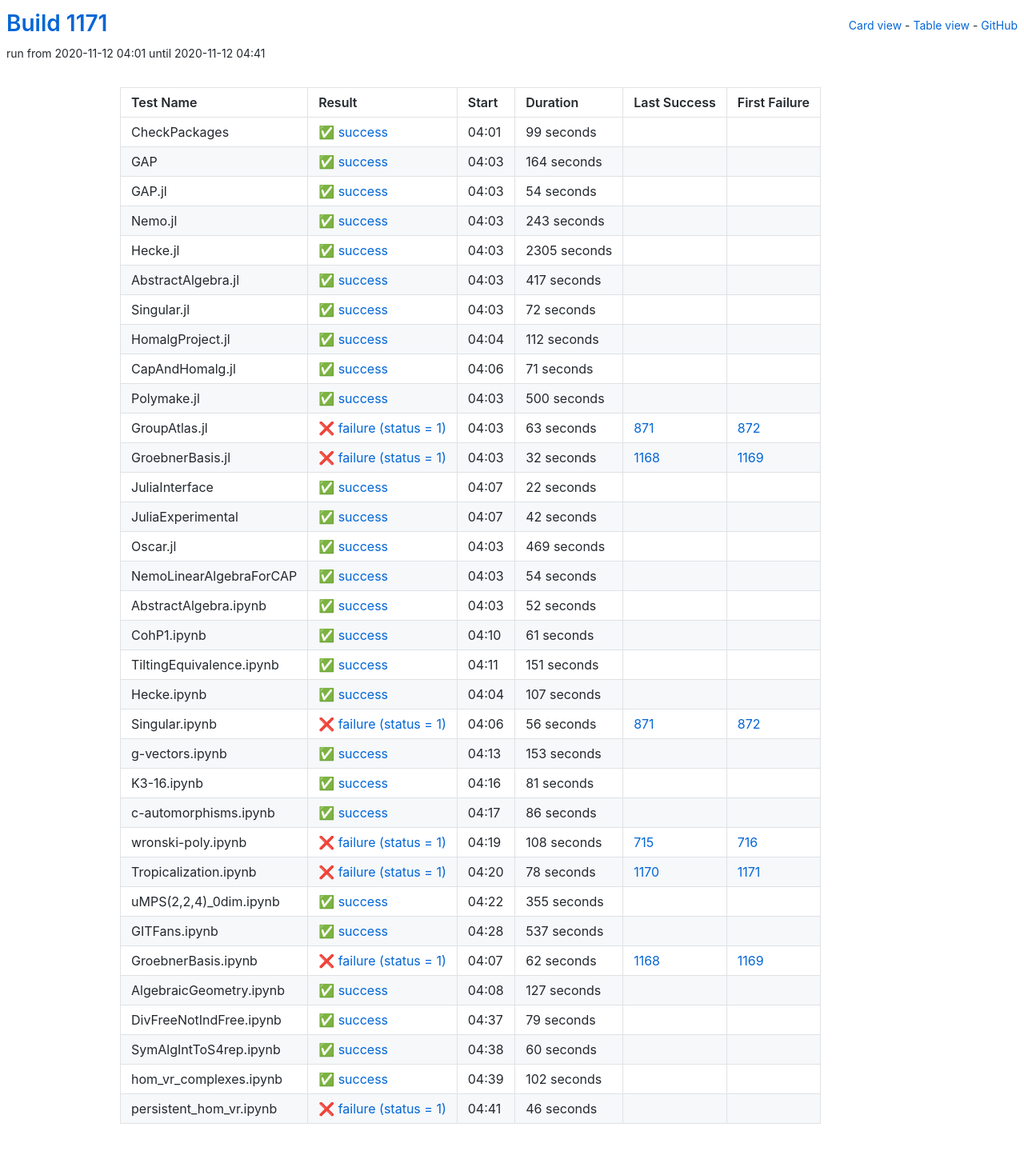
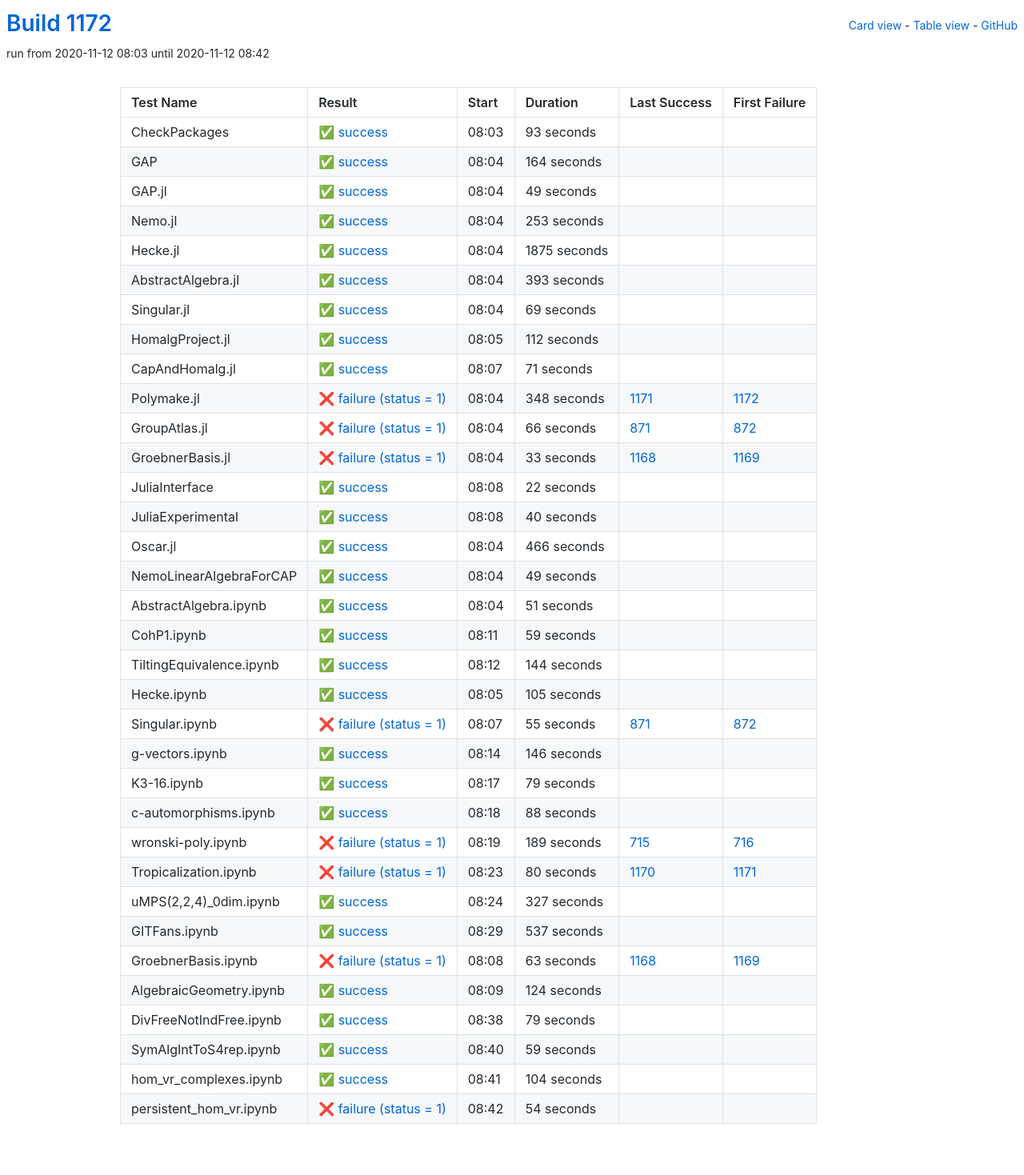
Before and after one commit to oscar-system/oscar-ci-status-stable, a Jekyll site: the page built from table.html, in a window 1280 px wide. Shown: the whole page at 80% size. Built offline with Jekyll 4.4.1, drawn with Linux system fonts in a browser that asks for light colours.

Commit message:
Build #1172

```diff
--- a/_data/ci.yml
+++ b/_data/ci.yml
@@ -1,6 +1,6 @@
 ---
-build: 1171
-build_url: https://oscarci.mathematik.uni-kl.de/job/oscar-stable/1171/
+build: 1172
+build_url: https://oscarci.mathematik.uni-kl.de/job/oscar-stable/1172/
 job: oscar-stable
 organization: oscar-system
 repo: oscar-ci-status-stable
@@ -8,20 +8,20 @@ repourl: https://github.com/oscar-system/oscar-ci-status-stable
 tests:
 - name: CheckPackages
   id: checkpackages
-  log: https://oscarci.mathematik.uni-kl.de/job/oscar-stable/1171/artifact/logs/build-1171/CheckPackages.log
-  start: 2020-11-12 04:01
+  log: https://oscarci.mathematik.uni-kl.de/job/oscar-stable/1172/artifact/logs/build-1172/CheckPackages.log
+  start: 2020-11-12 08:03
   success: true
   exitcode: 0
   status: success
-  duration: 99
+  duration: 93
   last_success: false
   last_success_url:
   first_failure: false
   first_failure_url:
 - name: GAP
   id: gap
-  log: https://oscarci.mathematik.uni-kl.de/job/oscar-stable/1171/artifact/logs/build-1171/GAP.log
-  start: 2020-11-12 04:03
+  log: https://oscarci.mathematik.uni-kl.de/job/oscar-stable/1172/artifact/logs/build-1172/GAP.log
+  start: 2020-11-12 08:04
   success: true
   exitcode: 0
   status: success
@@ -32,68 +32,68 @@ tests:
   first_failure_url:
 - name: GAP.jl
   id: gap-jl
-  log: https://oscarci.mathematik.uni-kl.de/job/oscar-stable/1171/artifact/logs/build-1171/GAP.jl.log
-  start: 2020-11-12 04:03
+  log: https://oscarci.mathematik.uni-kl.de/job/oscar-stable/1172/artifact/logs/build-1172/GAP.jl.log
+  start: 2020-11-12 08:04
   success: true
   exitcode: 0
   status: success
-  duration: 54
+  duration: 49
   last_success: false
   last_success_url:
   first_failure: false
   first_failure_url:
 - name: Nemo.jl
   id: nemo-jl
-  log: https://oscarci.mathematik.uni-kl.de/job/oscar-stable/1171/artifact/logs/build-1171/Nemo.jl.log
-  start: 2020-11-12 04:03
+  log: https://oscarci.mathematik.uni-kl.de/job/oscar-stable/1172/artifact/logs/build-1172/Nemo.jl.log
+  start: 2020-11-12 08:04
   success: true
   exitcode: 0
   status: success
-  duration: 243
+  duration: 253
   last_success: false
   last_success_url:
   first_failure: false
   first_failure_url:
 - name: Hecke.jl
   id: hecke-jl
-  log: https://oscarci.mathematik.uni-kl.de/job/oscar-stable/1171/artifact/logs/build-1171/Hecke.jl.log
-  start: 2020-11-12 04:03
+  log: https://oscarci.mathematik.uni-kl.de/job/oscar-stable/1172/artifact/logs/build-1172/Hecke.jl.log
+  start: 2020-11-12 08:04
   success: true
   exitcode: 0
   status: success
-  duration: 2305
+  duration: 1875
   last_success: false
   last_success_url:
   first_failure: false
   first_failure_url:
 - name: AbstractAlgebra.jl
   id: abstractalgebra-jl
-  log: https://oscarci.mathematik.uni-kl.de/job/oscar-stable/1171/artifact/logs/build-1171/AbstractAlgebra.jl.log
-  start: 2020-11-12 04:03
+  log: https://oscarci.mathematik.uni-kl.de/job/oscar-stable/1172/artifact/logs/build-1172/AbstractAlgebra.jl.log
+  start: 2020-11-12 08:04
   success: true
   exitcode: 0
   status: success
-  duration: 417
+  duration: 393
   last_success: false
   last_success_url:
   first_failure: false
   first_failure_url:
 - name: Singular.jl
   id: singular-jl
-  log: https://oscarci.mathematik.uni-kl.de/job/oscar-stable/1171/artifact/logs/build-1171/Singular.jl.log
-  start: 2020-11-12 04:03
+  log: https://oscarci.mathematik.uni-kl.de/job/oscar-stable/1172/artifact/logs/build-1172/Singular.jl.log
+  start: 2020-11-12 08:04
   success: true
   exitcode: 0
   status: success
-  duration: 72
+  duration: 69
   last_success: false
   last_success_url:
   first_failure: false
   first_failure_url:
 - name: HomalgProject.jl
   id: homalgproject-jl
-  log: https://oscarci.mathematik.uni-kl.de/job/oscar-stable/1171/artifact/logs/build-1171/HomalgProject.jl.log
-  start: 2020-11-12 04:04
+  log: https://oscarci.mathematik.uni-kl.de/job/oscar-stable/1172/artifact/logs/build-1172/HomalgProject.jl.log
+  start: 2020-11-12 08:05
   success: true
   exitcode: 0
   status: success
@@ -104,8 +104,8 @@ tests:
   first_failure_url:
 - name: CapAndHomalg.jl
   id: capandhomalg-jl
-  log: https://oscarci.mathematik.uni-kl.de/job/oscar-stable/1171/artifact/logs/build-1171/CapAndHomalg.jl.log
-  start: 2020-11-12 04:06
+  log: https://oscarci.mathematik.uni-kl.de/job/oscar-stable/1172/artifact/logs/build-1172/CapAndHomalg.jl.log
+  start: 2020-11-12 08:07
   success: true
   exitcode: 0
   status: success
@@ -116,44 +116,44 @@ tests:
   first_failure_url:
 - name: Polymake.jl
   id: polymake-jl
-  log: https://oscarci.mathematik.uni-kl.de/job/oscar-stable/1171/artifact/logs/build-1171/Polymake.jl.log
-  start: 2020-11-12 04:03
-  success: true
-  exitcode: 0
-  status: success
-  duration: 500
-  last_success: false
-  last_success_url:
-  first_failure: false
-  first_failure_url:
-- name: GroupAtlas.jl
-  id: groupatlas-jl
-  log: https://oscarci.mathematik.uni-kl.de/job/oscar-stable/1171/artifact/logs/build-1171/GroupAtlas.jl.log
-  start: 2020-11-12 04:03
+  log: https://oscarci.mathematik.uni-kl.de/job/oscar-stable/1172/artifact/logs/build-1172/Polymake.jl.log
+  start: 2020-11-12 08:04
   success: false
   exitcode: 1
   status: failure
-  duration: 63
+  duration: 348
+  last_success: 1171
+  last_success_url: https://oscarci.mathematik.uni-kl.de/job/oscar-stable/1171/
+  first_failure: 1172
+  first_failure_url: https://oscarci.mathematik.uni-kl.de/job/oscar-stable/1172/
+- name: GroupAtlas.jl
+  id: groupatlas-jl
+  log: https://oscarci.mathematik.uni-kl.de/job/oscar-stable/1172/artifact/logs/build-1172/GroupAtlas.jl.log
+  start: 2020-11-12 08:04
+  success: false
+  exitcode: 1
+  status: failure
+  duration: 66
   last_success: 871
   last_success_url: https://oscarci.mathematik.uni-kl.de/job/oscar-stable/871/
   first_failure: 872
   first_failure_url: https://oscarci.mathematik.uni-kl.de/job/oscar-stable/872/
 - name: GroebnerBasis.jl
   id: groebnerbasis-jl
-  log: https://oscarci.mathematik.uni-kl.de/job/oscar-stable/1171/artifact/logs/build-1171/GroebnerBasis.jl.log
-  start: 2020-11-12 04:03
+  log: https://oscarci.mathematik.uni-kl.de/job/oscar-stable/1172/artifact/logs/build-1172/GroebnerBasis.jl.log
+  start: 2020-11-12 08:04
   success: false
   exitcode: 1
   status: failure
-  duration: 32
+  duration: 33
   last_success: 1168
   last_success_url: https://oscarci.mathematik.uni-kl.de/job/oscar-stable/1168/
   first_failure: 1169
   first_failure_url: https://oscarci.mathematik.uni-kl.de/job/oscar-stable/1169/
 - name: JuliaInterface
   id: juliainterface
-  log: https://oscarci.mathematik.uni-kl.de/job/oscar-stable/1171/artifact/logs/build-1171/JuliaInterface.log
-  start: 2020-11-12 04:07
+  log: https://oscarci.mathematik.uni-kl.de/job/oscar-stable/1172/artifact/logs/build-1172/JuliaInterface.log
+  start: 2020-11-12 08:08
   success: true
   exitcode: 0
   status: success
@@ -164,176 +164,176 @@ tests:
   first_failure_url:
 - name: JuliaExperimental
   id: juliaexperimental
-  log: https://oscarci.mathematik.uni-kl.de/job/oscar-stable/1171/artifact/logs/build-1171/JuliaExperimental.log
-  start: 2020-11-12 04:07
+  log: https://oscarci.mathematik.uni-kl.de/job/oscar-stable/1172/artifact/logs/build-1172/JuliaExperimental.log
+  start: 2020-11-12 08:08
   success: true
   exitcode: 0
   status: success
-  duration: 42
+  duration: 40
   last_success: false
   last_success_url:
   first_failure: false
   first_failure_url:
 - name: Oscar.jl
   id: oscar-jl
-  log: https://oscarci.mathematik.uni-kl.de/job/oscar-stable/1171/artifact/logs/build-1171/Oscar.jl.log
-  start: 2020-11-12 04:03
+  log: https://oscarci.mathematik.uni-kl.de/job/oscar-stable/1172/artifact/logs/build-1172/Oscar.jl.log
+  start: 2020-11-12 08:04
   success: true
   exitcode: 0
   status: success
-  duration: 469
+  duration: 466
   last_success: false
   last_success_url:
   first_failure: false
   first_failure_url:
 - name: NemoLinearAlgebraForCAP
   id: nemolinearalgebraforcap
-  log: https://oscarci.mathematik.uni-kl.de/job/oscar-stable/1171/artifact/logs/build-1171/NemoLinearAlgebraForCAP.log
-  start: 2020-11-12 04:03
+  log: https://oscarci.mathematik.uni-kl.de/job/oscar-stable/1172/artifact/logs/build-1172/NemoLinearAlgebraForCAP.log
+  start: 2020-11-12 08:04
   success: true
   exitcode: 0
   status: success
-  duration: 54
+  duration: 49
   last_success: false
   last_success_url:
   first_failure: false
   first_failure_url:
 - name: AbstractAlgebra.ipynb
   id: abstractalgebra-ipynb
-  log: https://oscarci.mathematik.uni-kl.de/job/oscar-stable/1171/artifact/logs/build-1171/AbstractAlgebra.ipynb.log
-  start: 2020-11-12 04:03
+  log: https://oscarci.mathematik.uni-kl.de/job/oscar-stable/1172/artifact/logs/build-1172/AbstractAlgebra.ipynb.log
+  start: 2020-11-12 08:04
   success: true
   exitcode: 0
   status: success
-  duration: 52
+  duration: 51
   last_success: false
   last_success_url:
   first_failure: false
   first_failure_url:
 - name: CohP1.ipynb
   id: cohp1-ipynb
-  log: https://oscarci.mathematik.uni-kl.de/job/oscar-stable/1171/artifact/logs/build-1171/CohP1.ipynb.log
-  start: 2020-11-12 04:10
+  log: https://oscarci.mathematik.uni-kl.de/job/oscar-stable/1172/artifact/logs/build-1172/CohP1.ipynb.log
+  start: 2020-11-12 08:11
   success: true
   exitcode: 0
   status: success
-  duration: 61
+  duration: 59
   last_success: false
   last_success_url:
   first_failure: false
   first_failure_url:
 - name: TiltingEquivalence.ipynb
   id: tiltingequivalence-ipynb
-  log: https://oscarci.mathematik.uni-kl.de/job/oscar-stable/1171/artifact/logs/build-1171/TiltingEquivalence.ipynb.log
-  start: 2020-11-12 04:11
+  log: https://oscarci.mathematik.uni-kl.de/job/oscar-stable/1172/artifact/logs/build-1172/TiltingEquivalence.ipynb.log
+  start: 2020-11-12 08:12
   success: true
   exitcode: 0
   status: success
-  duration: 151
+  duration: 144
   last_success: false
   last_success_url:
   first_failure: false
   first_failure_url:
 - name: Hecke.ipynb
   id: hecke-ipynb
-  log: https://oscarci.mathematik.uni-kl.de/job/oscar-stable/1171/artifact/logs/build-1171/Hecke.ipynb.log
-  start: 2020-11-12 04:04
+  log: https://oscarci.mathematik.uni-kl.de/job/oscar-stable/1172/artifact/logs/build-1172/Hecke.ipynb.log
+  start: 2020-11-12 08:05
   success: true
   exitcode: 0
   status: success
-  duration: 107
+  duration: 105
   last_success: false
   last_success_url:
   first_failure: false
   first_failure_url:
 - name: Singular.ipynb
   id: singular-ipynb
-  log: https://oscarci.mathematik.uni-kl.de/job/oscar-stable/1171/artifact/logs/build-1171/Singular.ipynb.log
-  start: 2020-11-12 04:06
+  log: https://oscarci.mathematik.uni-kl.de/job/oscar-stable/1172/artifact/logs/build-1172/Singular.ipynb.log
+  start: 2020-11-12 08:07
   success: false
   exitcode: 1
   status: failure
-  duration: 56
+  duration: 55
   last_success: 871
   last_success_url: https://oscarci.mathematik.uni-kl.de/job/oscar-stable/871/
   first_failure: 872
   first_failure_url: https://oscarci.mathematik.uni-kl.de/job/oscar-stable/872/
 - name: g-vectors.ipynb
   id: g-vectors-ipynb
-  log: https://oscarci.mathematik.uni-kl.de/job/oscar-stable/1171/artifact/logs/build-1171/g-vectors.ipynb.log
-  start: 2020-11-12 04:13
+  log: https://oscarci.mathematik.uni-kl.de/job/oscar-stable/1172/artifact/logs/build-1172/g-vectors.ipynb.log
+  start: 2020-11-12 08:14
   success: true
   exitcode: 0
   status: success
-  duration: 153
+  duration: 146
   last_success: false
   last_success_url:
   first_failure: false
   first_failure_url:
 - name: K3-16.ipynb
   id: k3-16-ipynb
-  log: https://oscarci.mathematik.uni-kl.de/job/oscar-stable/1171/artifact/logs/build-1171/K3-16.ipynb.log
-  start: 2020-11-12 04:16
+  log: https://oscarci.mathematik.uni-kl.de/job/oscar-stable/1172/artifact/logs/build-1172/K3-16.ipynb.log
+  start: 2020-11-12 08:17
   success: true
   exitcode: 0
   status: success
-  duration: 81
+  duration: 79
   last_success: false
   last_success_url:
   first_failure: false
   first_failure_url:
 - name: c-automorphisms.ipynb
   id: c-automorphisms-ipynb
-  log: https://oscarci.mathematik.uni-kl.de/job/oscar-stable/1171/artifact/logs/build-1171/c-automorphisms.ipynb.log
-  start: 2020-11-12 04:17
+  log: https://oscarci.mathematik.uni-kl.de/job/oscar-stable/1172/artifact/logs/build-1172/c-automorphisms.ipynb.log
+  start: 2020-11-12 08:18
   success: true
   exitcode: 0
   status: success
-  duration: 86
+  duration: 88
   last_success: false
   last_success_url:
   first_failure: false
   first_failure_url:
 - name: wronski-poly.ipynb
   id: wronski-poly-ipynb
-  log: https://oscarci.mathematik.uni-kl.de/job/oscar-stable/1171/artifact/logs/build-1171/wronski-poly.ipynb.log
-  start: 2020-11-12 04:19
+  log: https://oscarci.mathematik.uni-kl.de/job/oscar-stable/1172/artifact/logs/build-1172/wronski-poly.ipynb.log
+  start: 2020-11-12 08:19
   success: false
   exitcode: 1
   status: failure
-  duration: 108
+  duration: 189
   last_success: 715
   last_success_url: https://oscarci.mathematik.uni-kl.de/job/oscar-stable/715/
   first_failure: 716
   first_failure_url: https://oscarci.mathematik.uni-kl.de/job/oscar-stable/716/
 - name: Tropicalization.ipynb
   id: tropicalization-ipynb
-  log: https://oscarci.mathematik.uni-kl.de/job/oscar-stable/1171/artifact/logs/build-1171/Tropicalization.ipynb.log
-  start: 2020-11-12 04:20
+  log: https://oscarci.mathematik.uni-kl.de/job/oscar-stable/1172/artifact/logs/build-1172/Tropicalization.ipynb.log
+  start: 2020-11-12 08:23
   success: false
   exitcode: 1
   status: failure
-  duration: 78
+  duration: 80
   last_success: 1170
   last_success_url: https://oscarci.mathematik.uni-kl.de/job/oscar-stable/1170/
   first_failure: 1171
   first_failure_url: https://oscarci.mathematik.uni-kl.de/job/oscar-stable/1171/
 - name: uMPS(2,2,4)_0dim.ipynb
   id: umps-2-2-4-0dim-ipynb
-  log: https://oscarci.mathematik.uni-kl.de/job/oscar-stable/1171/artifact/logs/build-1171/uMPS-2-2-4-_0dim.ipynb.log
-  start: 2020-11-12 04:22
+  log: https://oscarci.mathematik.uni-kl.de/job/oscar-stable/1172/artifact/logs/build-1172/uMPS-2-2-4-_0dim.ipynb.log
+  start: 2020-11-12 08:24
   success: true
   exitcode: 0
   status: success
-  duration: 355
+  duration: 327
   last_success: false
   last_success_url:
   first_failure: false
   first_failure_url:
 - name: GITFans.ipynb
   id: gitfans-ipynb
-  log: https://oscarci.mathematik.uni-kl.de/job/oscar-stable/1171/artifact/logs/build-1171/GITFans.ipynb.log
-  start: 2020-11-12 04:28
+  log: https://oscarci.mathematik.uni-kl.de/job/oscar-stable/1172/artifact/logs/build-1172/GITFans.ipynb.log
+  start: 2020-11-12 08:29
   success: true
   exitcode: 0
   status: success
@@ -344,32 +344,32 @@ tests:
   first_failure_url:
 - name: GroebnerBasis.ipynb
   id: groebnerbasis-ipynb
-  log: https://oscarci.mathematik.uni-kl.de/job/oscar-stable/1171/artifact/logs/build-1171/GroebnerBasis.ipynb.log
-  start: 2020-11-12 04:07
+  log: https://oscarci.mathematik.uni-kl.de/job/oscar-stable/1172/artifact/logs/build-1172/GroebnerBasis.ipynb.log
+  start: 2020-11-12 08:08
   success: false
   exitcode: 1
   status: failure
-  duration: 62
+  duration: 63
   last_success: 1168
   last_success_url: https://oscarci.mathematik.uni-kl.de/job/oscar-stable/1168/
   first_failure: 1169
   first_failure_url: https://oscarci.mathematik.uni-kl.de/job/oscar-stable/1169/
 - name: AlgebraicGeometry.ipynb
   id: algebraicgeometry-ipynb
-  log: https://oscarci.mathematik.uni-kl.de/job/oscar-stable/1171/artifact/logs/build-1171/AlgebraicGeometry.ipynb.log
-  start: 2020-11-12 04:08
+  log: https://oscarci.mathematik.uni-kl.de/job/oscar-stable/1172/artifact/logs/build-1172/AlgebraicGeometry.ipynb.log
+  start: 2020-11-12 08:09
   success: true
   exitcode: 0
   status: success
-  duration: 127
+  duration: 124
   last_success: false
   last_success_url:
   first_failure: false
   first_failure_url:
 - name: DivFreeNotIndFree.ipynb
   id: divfreenotindfree-ipynb
-  log: https://oscarci.mathematik.uni-kl.de/job/oscar-stable/1171/artifact/logs/build-1171/DivFreeNotIndFree.ipynb.log
-  start: 2020-11-12 04:37
+  log: https://oscarci.mathematik.uni-kl.de/job/oscar-stable/1172/artifact/logs/build-1172/DivFreeNotIndFree.ipynb.log
+  start: 2020-11-12 08:38
   success: true
   exitcode: 0
   status: success
@@ -380,36 +380,36 @@ tests:
   first_failure_url:
 - name: SymAlgIntToS4rep.ipynb
   id: symalginttos4rep-ipynb
-  log: https://oscarci.mathematik.uni-kl.de/job/oscar-stable/1171/artifact/logs/build-1171/SymAlgIntToS4rep.ipynb.log
-  start: 2020-11-12 04:38
+  log: https://oscarci.mathematik.uni-kl.de/job/oscar-stable/1172/artifact/logs/build-1172/SymAlgIntToS4rep.ipynb.log
+  start: 2020-11-12 08:40
   success: true
   exitcode: 0
   status: success
-  duration: 60
+  duration: 59
   last_success: false
   last_success_url:
   first_failure: false
   first_failure_url:
 - name: hom_vr_complexes.ipynb
   id: hom-vr-complexes-ipynb
-  log: https://oscarci.mathematik.uni-kl.de/job/oscar-stable/1171/artifact/logs/build-1171/hom_vr_complexes.ipynb.log
-  start: 2020-11-12 04:39
+  log: https://oscarci.mathematik.uni-kl.de/job/oscar-stable/1172/artifact/logs/build-1172/hom_vr_complexes.ipynb.log
+  start: 2020-11-12 08:41
   success: true
   exitcode: 0
   status: success
-  duration: 102
+  duration: 104
   last_success: false
   last_success_url:
   first_failure: false
   first_failure_url:
 - name: persistent_hom_vr.ipynb
   id: persistent-hom-vr-ipynb
-  log: https://oscarci.mathematik.uni-kl.de/job/oscar-stable/1171/artifact/logs/build-1171/persistent_hom_vr.ipynb.log
-  start: 2020-11-12 04:41
+  log: https://oscarci.mathematik.uni-kl.de/job/oscar-stable/1172/artifact/logs/build-1172/persistent_hom_vr.ipynb.log
+  start: 2020-11-12 08:42
   success: false
   exitcode: 1
   status: failure
-  duration: 46
+  duration: 54
   last_success: false
   last_success_url:
   first_failure: false
```
Also changed, not shown: README.md.
